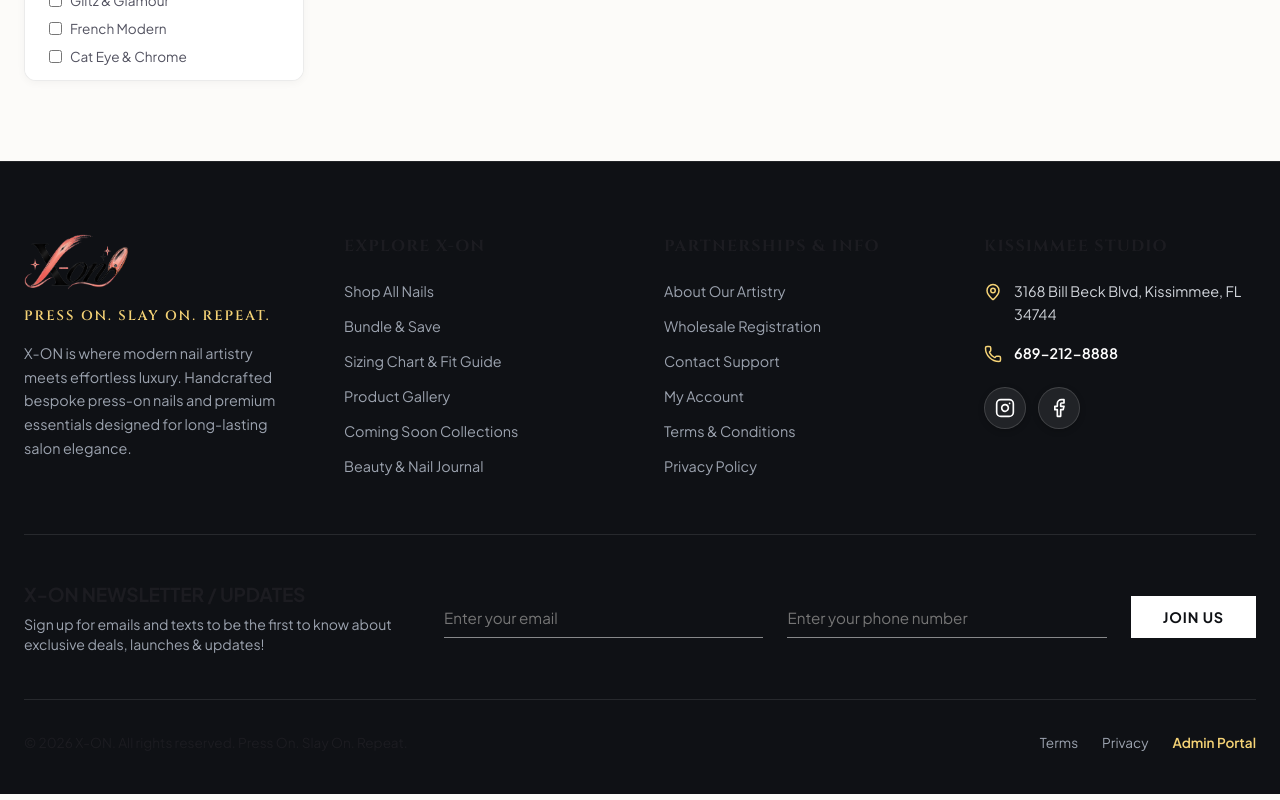
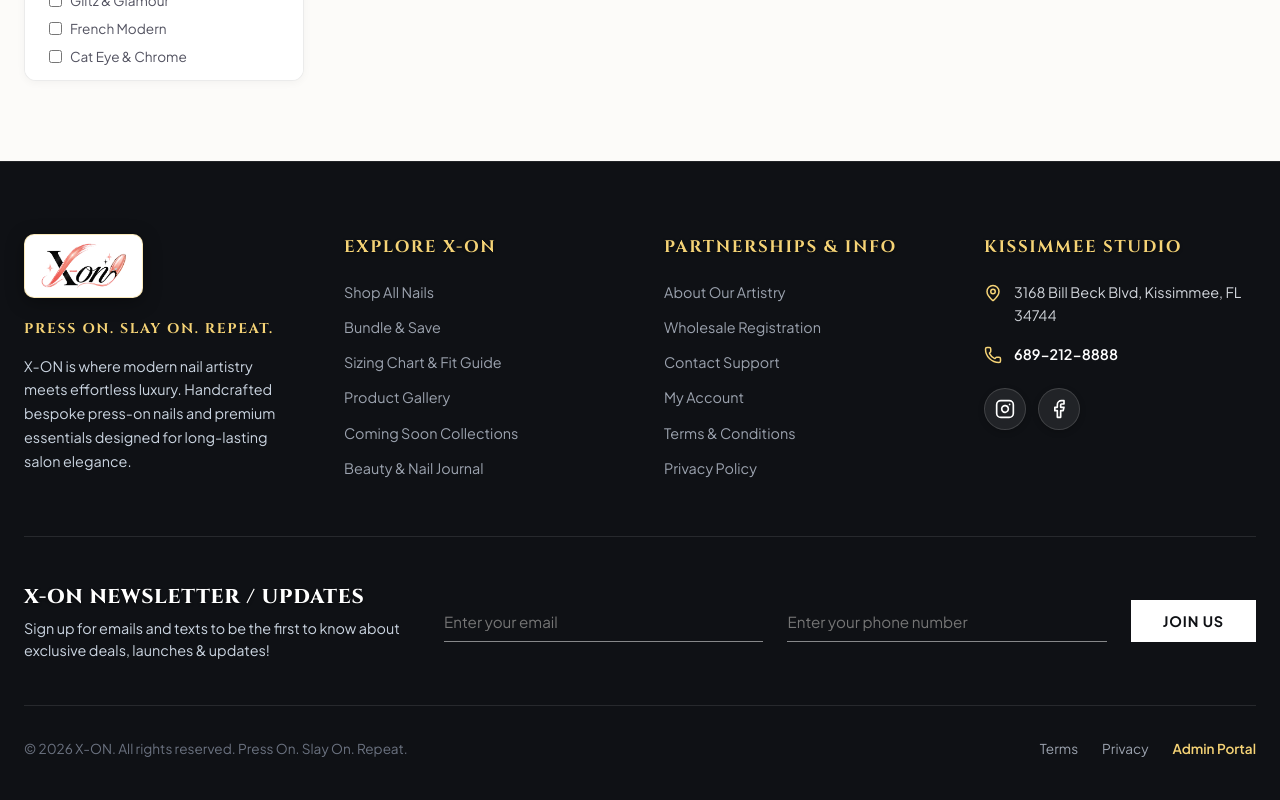
Before and after one commit to binhv005/X-on, a React (Vite) app in the folder client/: page /shop in a window 1280 px wide. Shown: the part 1006-1806 px from the top of the page. Built offline with nearby package versions, Linux system fonts and the light colour scheme; no server answers; a web font is replaced by a local one.

Commit message:
fix(footer): brighten logo with luxury backdrop and fix heading contrast

```diff
--- a/client/src/components/footer/Footer.jsx
+++ b/client/src/components/footer/Footer.jsx
@@ -23,30 +23,39 @@
         }}>
           {/* Brand Col */}
           <div style={{ maxWidth: '340px' }}>
-            <Link to="/" style={{ display: 'inline-block', marginBottom: '1rem', textDecoration: 'none' }}>
-              <div style={{ display: 'flex', alignItems: 'center', gap: '0.75rem' }}>
+            <Link to="/" style={{ display: 'inline-block', marginBottom: '1.25rem', textDecoration: 'none' }}>
+              <div style={{
+                display: 'inline-flex',
+                alignItems: 'center',
+                padding: '8px 16px',
+                background: '#ffffff',
+                borderRadius: '10px',
+                boxShadow: '0 4px 18px rgba(0, 0, 0, 0.35)',
+                border: '1px solid rgba(245, 211, 118, 0.5)'
+              }}>
                 <img
                   src={logoImg}
                   alt="X-ON Logo"
                   style={{
-                    height: '56px',
+                    height: '46px',
                     width: 'auto',
-                    objectFit: 'contain'
+                    objectFit: 'contain',
+                    display: 'block'
                   }}
                 />
               </div>
             </Link>
-            <p className="brand-line" style={{ marginBottom: '0.85rem', fontSize: '0.85rem', color: '#f5d376' }}>
+            <p className="brand-line" style={{ marginBottom: '0.85rem', fontSize: '0.88rem', color: '#f5d376', fontWeight: 700, letterSpacing: '0.12em' }}>
               Press On. Slay On. Repeat.
             </p>
-            <p style={{ fontSize: '0.9rem', lineHeight: '1.65', color: '#9ca3af', margin: 0 }}>
+            <p style={{ fontSize: '0.9rem', lineHeight: '1.65', color: '#cbd5e1', margin: 0 }}>
               X-ON is where modern nail artistry meets effortless luxury. Handcrafted bespoke press-on nails and premium essentials designed for long-lasting salon elegance.
             </p>
           </div>
 
           {/* Quick Links */}
           <div>
-            <h4 className="font-heading" style={{ fontSize: '1rem', color: '#ffffff', letterSpacing: '0.08em', marginBottom: '1.25rem', textTransform: 'uppercase' }}>
+            <h4 className="font-heading footer-heading" style={{ fontSize: '1.05rem', color: '#f5d376', letterSpacing: '0.1em', marginBottom: '1.25rem', textTransform: 'uppercase', fontWeight: 700 }}>
               Explore X-ON
             </h4>
             <ul style={{ listStyle: 'none', display: 'flex', flexDirection: 'column', gap: '0.75rem', fontSize: '0.9rem' }}>
@@ -61,7 +70,7 @@
 
           {/* Business & Pro */}
           <div>
-            <h4 className="font-heading" style={{ fontSize: '1rem', color: '#ffffff', letterSpacing: '0.08em', marginBottom: '1.25rem', textTransform: 'uppercase' }}>
+            <h4 className="font-heading footer-heading" style={{ fontSize: '1.05rem', color: '#f5d376', letterSpacing: '0.1em', marginBottom: '1.25rem', textTransform: 'uppercase', fontWeight: 700 }}>
               Partnerships & Info
             </h4>
             <ul style={{ listStyle: 'none', display: 'flex', flexDirection: 'column', gap: '0.75rem', fontSize: '0.9rem' }}>
@@ -76,7 +85,7 @@
 
           {/* Contact & Location Block */}
           <div>
-            <h4 className="font-heading" style={{ fontSize: '1rem', color: '#ffffff', letterSpacing: '0.08em', marginBottom: '1.25rem', textTransform: 'uppercase' }}>
+            <h4 className="font-heading footer-heading" style={{ fontSize: '1.05rem', color: '#f5d376', letterSpacing: '0.1em', marginBottom: '1.25rem', textTransform: 'uppercase', fontWeight: 700 }}>
               Kissimmee Studio
             </h4>
             <div style={{ display: 'flex', flexDirection: 'column', gap: '1rem', fontSize: '0.9rem' }}>
--- a/client/src/components/footer/Newsletter.jsx
+++ b/client/src/components/footer/Newsletter.jsx
@@ -40,20 +40,21 @@
       }}>
         {/* Explanatory Text on the Same Row */}
         <div style={{ flex: '1 1 280px', maxWidth: '380px' }}>
-          <h3 style={{
-            fontSize: '1.2rem',
+          <h3 className="font-heading" style={{
+            fontSize: '1.25rem',
             fontWeight: 800,
-            color: '#ffffff',
-            marginBottom: '0.25rem',
-            letterSpacing: '-0.01em',
-            textTransform: 'uppercase'
+            color: '#f5d376',
+            marginBottom: '0.35rem',
+            letterSpacing: '0.04em',
+            textTransform: 'uppercase',
+            textShadow: '0 1px 3px rgba(0, 0, 0, 0.5)'
           }}>
             X-ON Newsletter / Updates
           </h3>
           <p style={{
-            fontSize: '0.88rem',
-            color: '#9ca3af',
-            lineHeight: 1.45,
+            fontSize: '0.9rem',
+            color: '#cbd5e1',
+            lineHeight: 1.5,
             margin: 0
           }}>
             Sign up for emails and texts to be the first to know about exclusive deals, launches & updates!
--- a/client/src/styles/index.css
+++ b/client/src/styles/index.css
@@ -434,45 +434,65 @@
   flex-direction: column;
 }
 
-/* Typography Light Mode Overrides for Dark-mode inline styles */
-h1, h2, h3, h4, h5, h6 {
+/* Typography Light Mode Overrides for Dark-mode inline styles (Excludes dark footer) */
+h1:not(footer *), h2:not(footer *), h3:not(footer *), h4:not(footer *), h5:not(footer *), h6:not(footer *) {
   color: var(--text-primary);
 }
 
-/* High specificity overrides for inline white text styles */
-/* NOTE: browser serializes #fff -> rgb(255, 255, 255) nên phải match cả 2 dạng */
-h1[style*="color: #fff"],
-h1[style*="color: #ffffff"],
-h1[style*="255, 255, 255"],
-h2[style*="color: #fff"],
-h2[style*="color: #ffffff"],
-h2[style*="255, 255, 255"],
-h3[style*="color: #fff"],
-h3[style*="color: #ffffff"],
-h3[style*="255, 255, 255"],
-h4[style*="color: #fff"],
-h4[style*="color: #ffffff"],
-h4[style*="255, 255, 255"],
-h5[style*="color: #fff"],
-h5[style*="color: #ffffff"],
-h5[style*="255, 255, 255"],
-h6[style*="color: #fff"],
-h6[style*="color: #ffffff"],
-h6[style*="255, 255, 255"],
-strong[style*="color: #fff"],
-strong[style*="color: #ffffff"],
-strong[style*="255, 255, 255"],
-td[style*="color: #fff"],
-td[style*="color: #ffffff"],
-td[style*="255, 255, 255"] {
+/* High specificity overrides for inline white text styles (excluding footer and toast) */
+h1[style*="color: #fff"]:not(footer *),
+h1[style*="color: #ffffff"]:not(footer *),
+h1[style*="255, 255, 255"]:not(footer *),
+h2[style*="color: #fff"]:not(footer *),
+h2[style*="color: #ffffff"]:not(footer *),
+h2[style*="255, 255, 255"]:not(footer *),
+h3[style*="color: #fff"]:not(footer *),
+h3[style*="color: #ffffff"]:not(footer *),
+h3[style*="255, 255, 255"]:not(footer *),
+h4[style*="color: #fff"]:not(footer *),
+h4[style*="color: #ffffff"]:not(footer *),
+h4[style*="255, 255, 255"]:not(footer *),
+h5[style*="color: #fff"]:not(footer *),
+h5[style*="color: #ffffff"]:not(footer *),
+h5[style*="255, 255, 255"]:not(footer *),
+h6[style*="color: #fff"]:not(footer *),
+h6[style*="color: #ffffff"]:not(footer *),
+h6[style*="255, 255, 255"]:not(footer *),
+strong[style*="color: #fff"]:not(footer *),
+strong[style*="color: #ffffff"]:not(footer *),
+strong[style*="255, 255, 255"]:not(footer *),
+td[style*="color: #fff"]:not(footer *),
+td[style*="color: #ffffff"]:not(footer *),
+td[style*="255, 255, 255"]:not(footer *) {
   color: var(--text-primary) !important;
 }
 
-span[style*="color: #fff"]:not(.badge):not(.badge *):not(.btn):not(.btn *):not(.gradient-text-gold):not(.xon-toast):not(.xon-toast *),
-span[style*="255, 255, 255"]:not(.badge):not(.badge *):not(.btn):not(.btn *):not(.gradient-text-gold):not(.xon-toast):not(.xon-toast *),
-div[style*="color: #fff"]:not(.badge):not(.badge *):not(.btn):not(.btn *):not(.xon-toast):not(.xon-toast *),
-div[style*="255, 255, 255"]:not(.badge):not(.badge *):not(.btn):not(.btn *):not(.xon-toast):not(.xon-toast *) {
+span[style*="color: #fff"]:not(footer *):not(.badge):not(.badge *):not(.btn):not(.btn *):not(.gradient-text-gold):not(.xon-toast):not(.xon-toast *),
+span[style*="255, 255, 255"]:not(footer *):not(.badge):not(.badge *):not(.btn):not(.btn *):not(.gradient-text-gold):not(.xon-toast):not(.xon-toast *),
+div[style*="color: #fff"]:not(footer *):not(.badge):not(.badge *):not(.btn):not(.btn *):not(.xon-toast):not(.xon-toast *),
+div[style*="255, 255, 255"]:not(footer *):not(.badge):not(.badge *):not(.btn):not(.btn *):not(.xon-toast):not(.xon-toast *) {
   color: var(--text-primary) !important;
+}
+
+/* High Contrast Footer Styles */
+footer h1, footer h2, footer h3, footer h4, footer h5, footer h6 {
+  color: #ffffff !important;
+}
+
+footer .footer-heading,
+body footer .footer-heading,
+body footer h4.font-heading {
+  color: #f5d376 !important;
+  font-family: var(--font-heading) !important;
+  letter-spacing: 0.1em !important;
+  font-weight: 700 !important;
+  text-transform: uppercase !important;
+  text-shadow: 0 1px 3px rgba(0, 0, 0, 0.5) !important;
+}
+
+body footer .brand-line {
+  color: #f5d376 !important;
+  font-weight: 700 !important;
 }
 
 /* Toast: luôn giữ chữ trắng trên nền tối, đứng sau override để thắng specificity */
```
